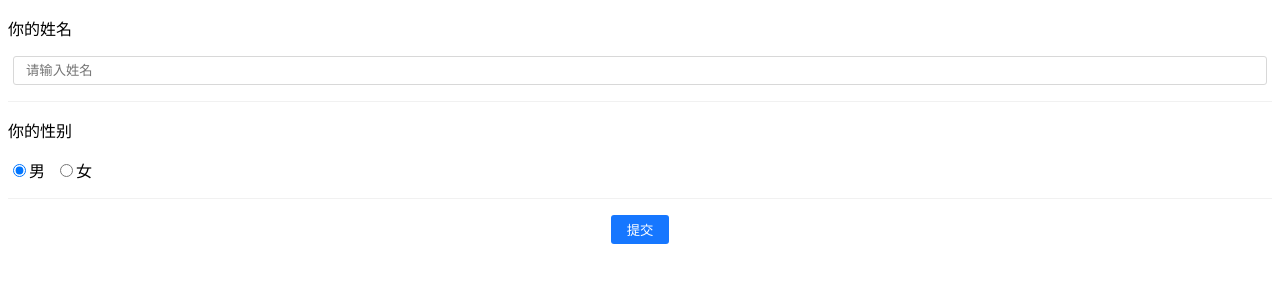
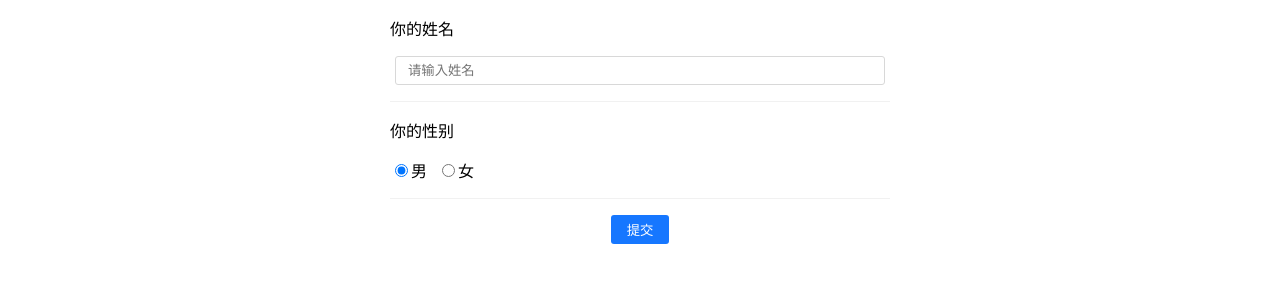
Before and after one commit to ziyu-0123/askflow-client, a Next.js app: page /question/1 in a window 1280 px wide. Shown: the top 300 px of the page. Built offline with nearby package versions, Linux system fonts and the light colour scheme.

Commit message:
refactor: extract PageWrapper and define unified Head

```diff
--- /dev/null
+++ b/src/components/QuestionComponents/PageWrapper.tsx
@@ -0,0 +1,32 @@
+import React, { FC, ReactNode } from 'react'
+import Head from 'next/head'
+import Script from 'next/script'
+import styles from '@/styles/Common.module.scss'
+
+type PropsType = {
+  title: string
+  desc?: string
+  css?: string
+  js?: string
+  children: ReactNode
+}
+
+const PageWrapper: FC<PropsType> = (props: PropsType) => {
+  const { title, desc = '', css = '', js = '', children } = props
+
+  return (
+    <>
+      <Head>
+        <title>{title}</title>
+        <meta name="description" content={desc} />
+        <meta name="viewport" content="width=device-width, initial-scale=1" />
+        <link rel="icon" href="/favicon.ico" />
+        <style>{css}</style>
+      </Head>
+      <main className={styles.container}>{children}</main>
+      <Script id="page-js">{js}</Script>
+    </>
+  )
+}
+
+export default PageWrapper
--- a/src/pages/question/[id].tsx
+++ b/src/pages/question/[id].tsx
@@ -1,4 +1,4 @@
-import Head from 'next/head'
+import PageWrapper from '@/components/QuestionComponents/PageWrapper'
 import type { GetServerSidePropsContext } from 'next'
 import styles from '@/styles/Question.module.scss'
 
@@ -12,14 +12,7 @@
 
 export default function Question(props: PropsType) {
   return (
-    <>
-      <Head>
-        <title>Question</title>
-        <meta name="description" content="question page" />
-        <meta name="viewport" content="width=device-width, initial-scale=1" />
-        <link rel="icon" href="/favicon.ico" />
-      </Head>
-      <main>
+    <PageWrapper title="question">
       <form method="post" action="/api/answer">
         <input type="hidden" name="questionId" value={props.id} />
         <div className={styles.componentWrapper}>
@@ -44,8 +37,7 @@
           <button type="submit">提交</button>
         </div>
       </form>
-      </main>
-    </>
+    </PageWrapper>
   )
 }
 
--- /dev/null
+++ b/src/styles/Common.module.scss
@@ -0,0 +1,4 @@
+.container {
+  max-width: 500px;
+  margin: 0 auto;
+}
```
Also changed, not shown: src/pages/fail.tsx (+5 -13 lines), src/pages/success.tsx (+5 -13 lines). Lines whose indentation alone changed are shown as unchanged.
